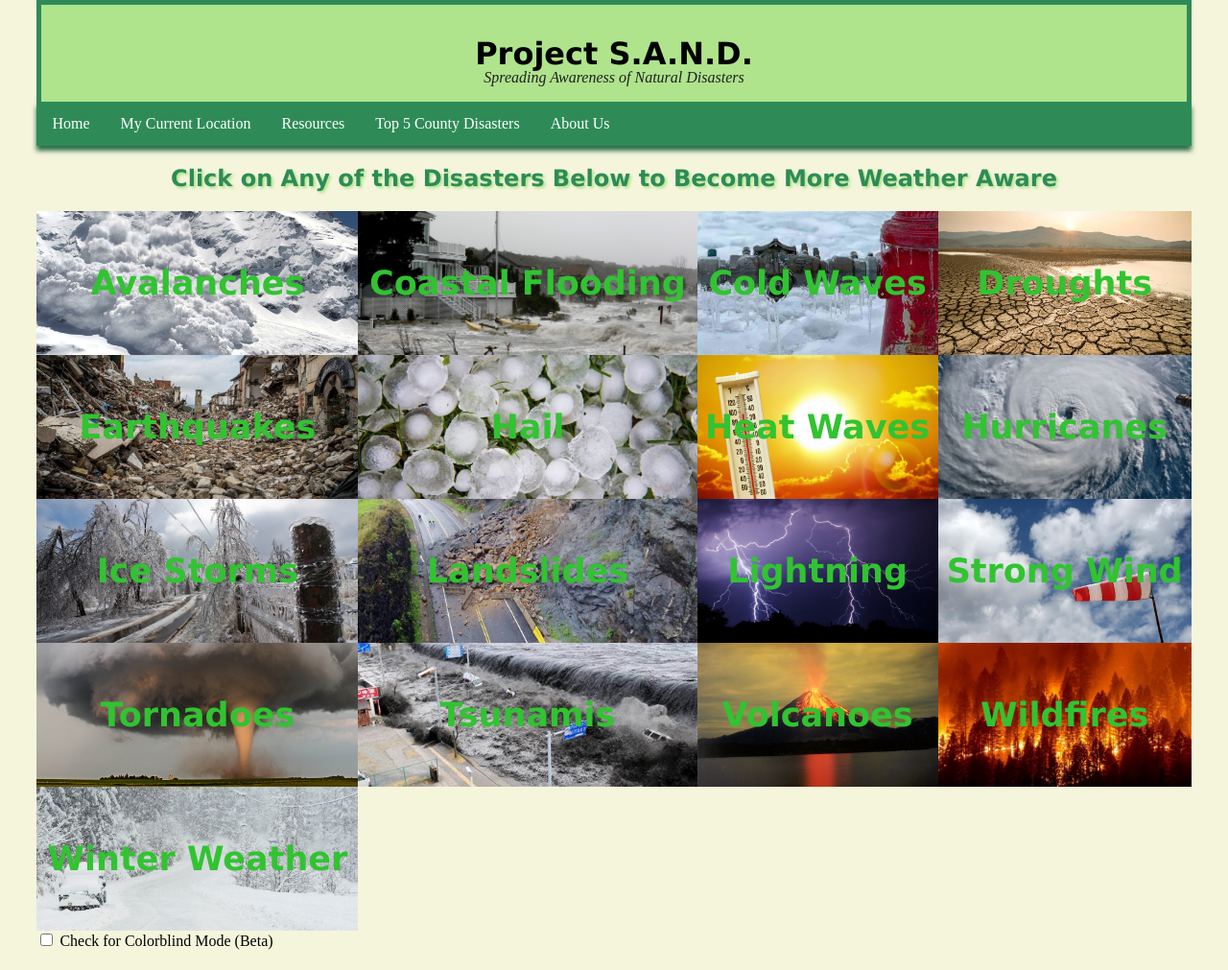
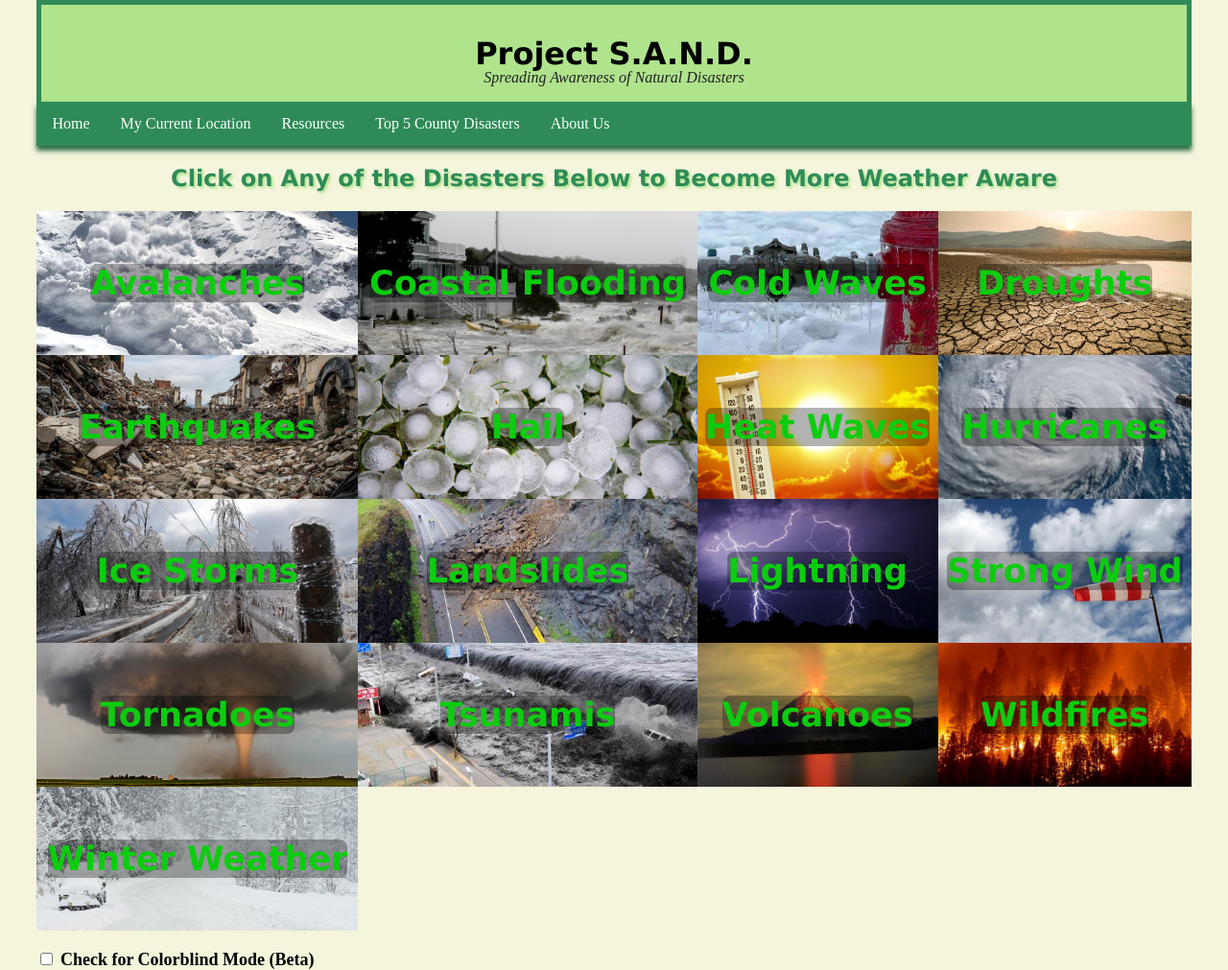
Before and after one commit to dynamiquet/Project-SAND, a Flask app: page /resources in a window 1280 px wide. Shown: the whole page at 96% size. Before the commit the page ends 990 px from the top, so only its background shows below. Run offline with Flask 3, Linux system fonts and the light colour scheme.

Commit message:
miscellaneous changes

```diff
--- a/static/datastyle.css
+++ b/static/datastyle.css
@@ -22,6 +22,15 @@ td {
 	text-align: center;
 }
 
+td[class] a {
+	color: #0dcc10;
+	border-radius: 8px;
+	background-color: #0000004d;
+}
+
+td[class] a:hover {
+	-webkit-text-fill-color: #ffb700;
+}
 .avalanche {
 	background-image: url('../static/images/avalanche.jpg');
 	background-size: cover;
@@ -464,13 +473,10 @@ button.collapsible {
 	float: right;
 }
 
-div.colorblindbutton {
-	display: flex;
-	border-radius: 15px;
-	width: 20%;
-	left: 3%;
-	top: 105%;
-	position: absolute;
+#getColorblindMode {
+	padding-top: 20px;
+	font-size: large;
+	font-weight: 600;
 }
 
 section {
```
